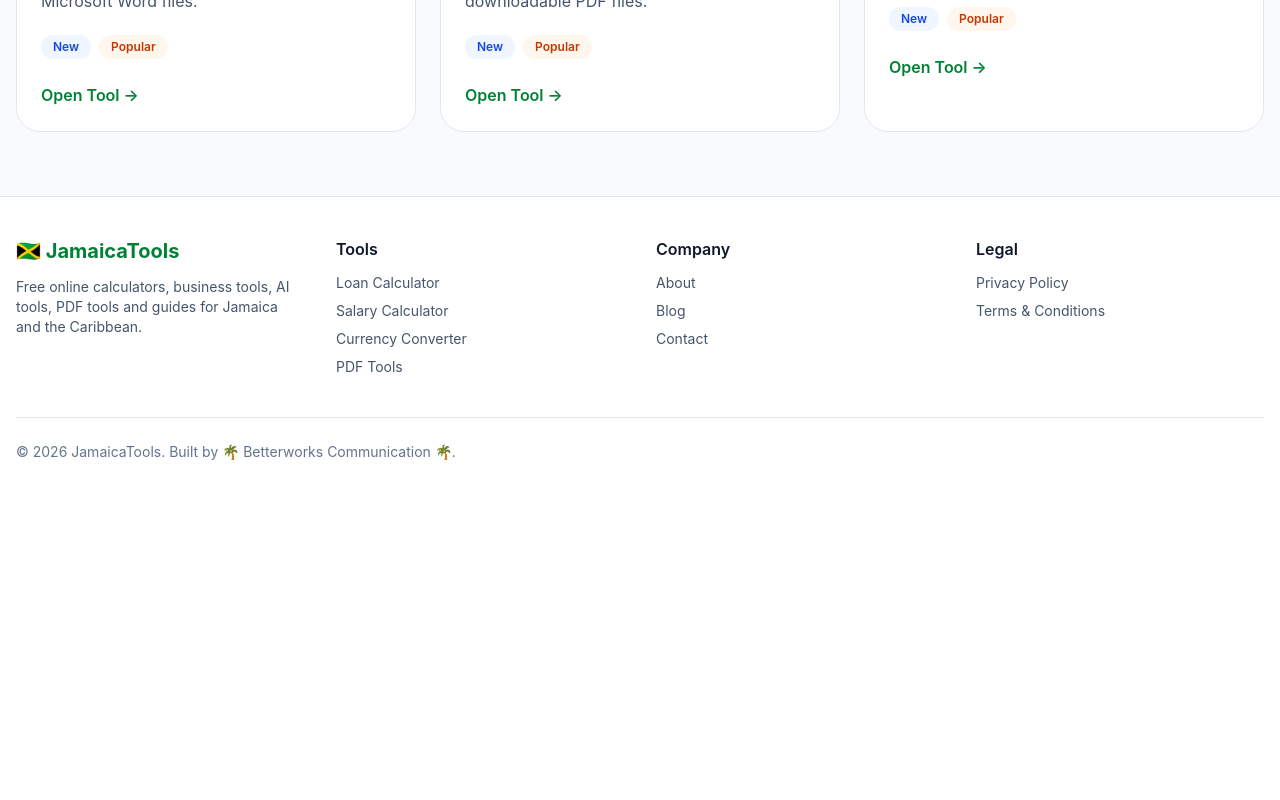
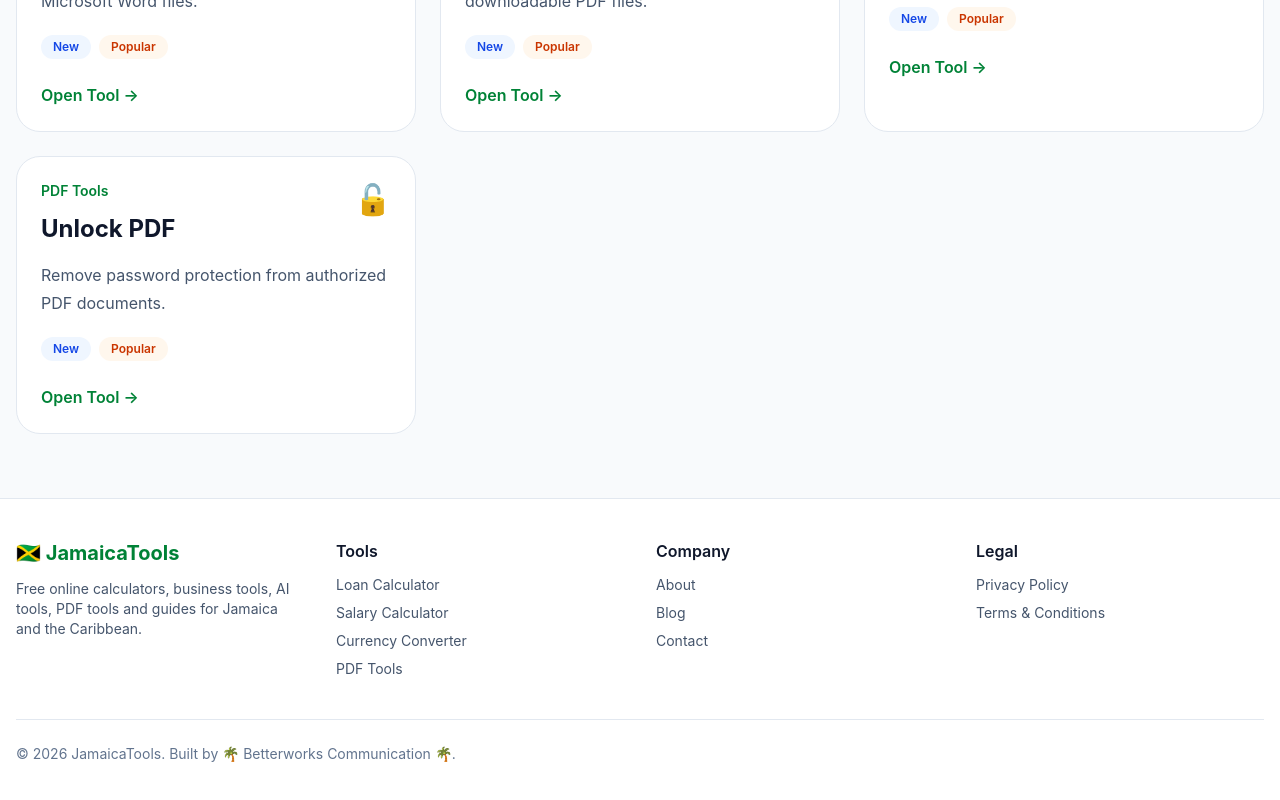
Before and after one commit to Movieslists02/jamaicatools, a React (Vite) app: page /tools in a window 1280 px wide. Shown: the part 2475-3275 px from the top of the page. Before the commit the page ends 2977 px from the top, so only its background shows below. Built offline with nearby package versions, Linux system fonts and the light colour scheme.

Commit message:
feat: add unlock pdf tool page

```diff
--- /dev/null
+++ b/src/components/tools/pdf/UnlockPDF.jsx
@@ -0,0 +1,23 @@
+import PDFWorkspace from "./PDFWorkspace";
+
+const MAX_PDF_SIZE = 25 * 1024 * 1024;
+
+function UnlockPDF() {
+  return (
+    <PDFWorkspace
+      title="Unlock PDF"
+      headerTitle="🔓 Unlock PDF"
+      headerSubtitle="Remove password protection from an authorized PDF document."
+      actionLabel="Unlock PDF"
+      uploadTitle="Drag and drop your protected PDF here"
+      uploadDescription="Upload one password-protected PDF file up to 25 MB."
+      browseLabel="Browse PDF"
+      filesTitle="Protected PDF"
+      allowMultiple={false}
+      minimumFiles={1}
+      maxFileSize={MAX_PDF_SIZE}
+    />
+  );
+}
+
+export default UnlockPDF;
--- a/src/data/tools.js
+++ b/src/data/tools.js
@@ -591,6 +591,35 @@ seoDescription:
   ],
 },
 
+
+  {
+    id: 22,
+    slug: "unlock-pdf",
+    title: "Unlock PDF",
+    category: "PDF Tools",
+    description:
+      "Remove password protection from authorized PDF documents.",
+    icon: "🔓",
+    featured: true,
+    popular: true,
+    new: true,
+    keywords: [
+      "unlock pdf",
+      "remove pdf password",
+      "decrypt pdf",
+      "pdf password remover",
+      "open protected pdf",
+      "unlock document",
+    ],
+    seoTitle: "Unlock Password-Protected PDF Online | JamaicaTools",
+    seoDescription:
+      "Remove password protection from authorized PDF documents online with JamaicaTools.",
+    relatedTools: [
+      "protect-pdf",
+      "compress-pdf",
+      "merge-pdf",
+    ],
+  },
 ];
 
 export default tools;
--- a/src/pages/ToolDetails.jsx
+++ b/src/pages/ToolDetails.jsx
@@ -22,6 +22,7 @@ import ImagesToPDF from "../components/tools/pdf/ImagesToPDF";
 import PDFToWord from "../components/tools/pdf/PDFToWord";
 import WordToPDF from "../components/tools/pdf/WordToPDF";
 import ProtectPDF from "../components/tools/pdf/ProtectPDF";
+import UnlockPDF from "../components/tools/pdf/UnlockPDF";
 
 const toolComponents = {
   "loan-calculator": LoanCalculator,
@@ -45,6 +46,7 @@ const toolComponents = {
   "pdf-to-word": PDFToWord,
   "word-to-pdf": WordToPDF,
   "protect-pdf": ProtectPDF,
+  "unlock-pdf": UnlockPDF,
 };
 
 function ToolDetails() {
```
